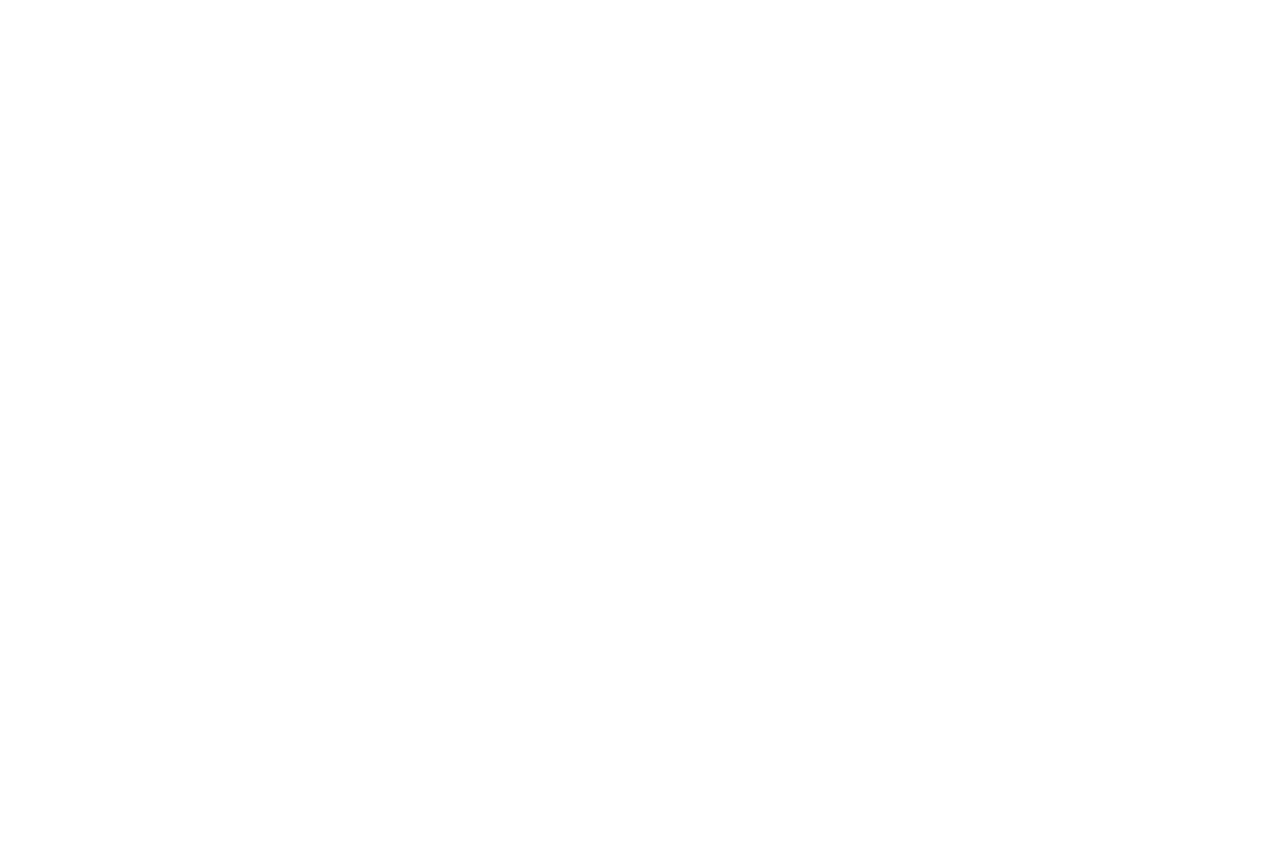
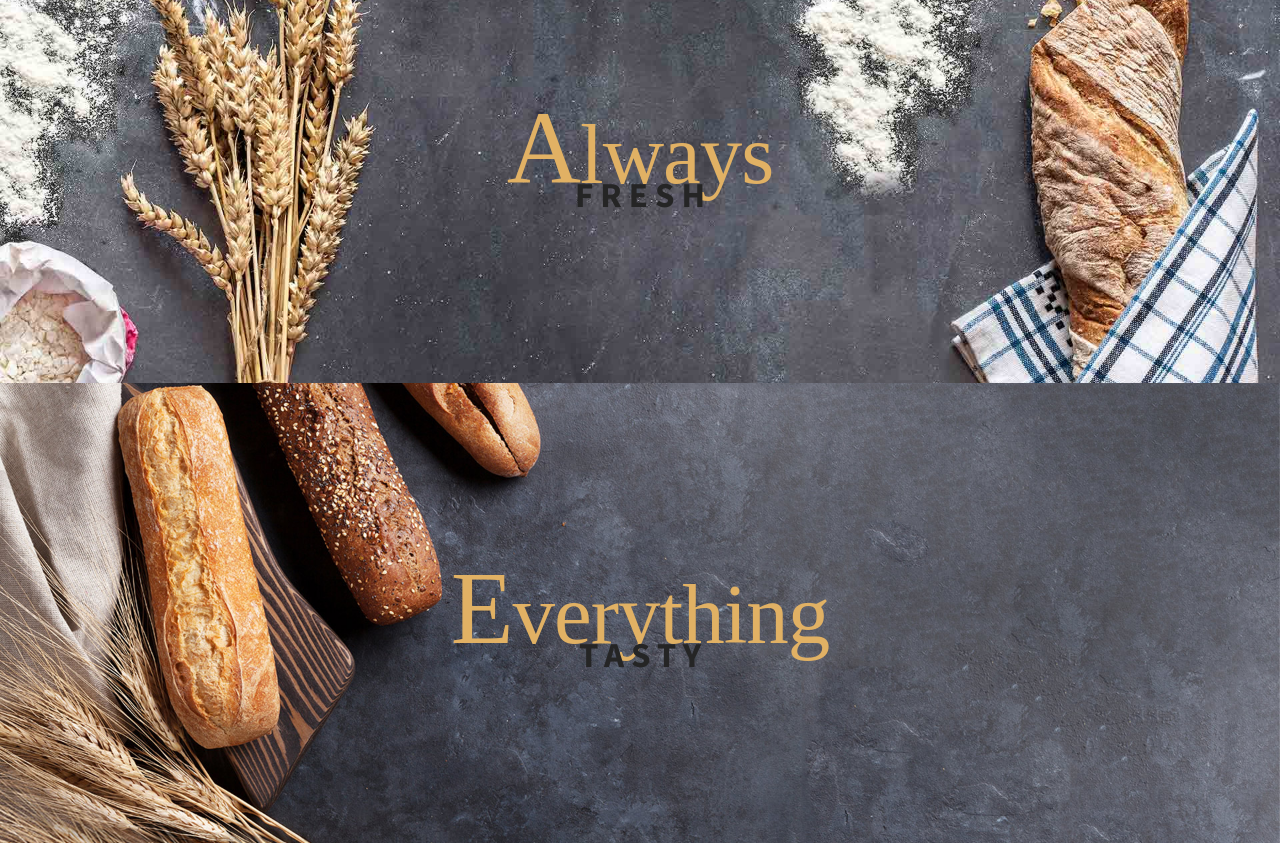
Before and after one commit to fernanda-levt/sem17_bakery, a React (Vite) app in the folder bakery/: page / in a window 1280 px wide. Shown: the part 1380-2223 px from the top of the page. Before the commit the page ends 1303 px from the top, so only its background shows below. Built offline with nearby package versions, Linux system fonts and the light colour scheme; a web font is replaced by a local one.

Commit message:
Add SubBanners

```diff
--- a/bakery/src/App.jsx
+++ b/bakery/src/App.jsx
@@ -1,6 +1,7 @@
 import Header from "./components/Header"
 import Hero from "./components/Hero"
 import Story from "./components/Story"
+import SubBanners from "./components/SubBanners"
 
 function App() {
   return (
@@ -8,6 +9,18 @@ function App() {
       <Header />
       <Hero />
       <Story />
+      <SubBanners
+        title="Always"
+        subtitle="fresh"
+        image="/public/images/tasteful-recipes.jpg"
+      />
+
+      <SubBanners
+        title="Everything"
+        subtitle="tasty"
+        image="/public/images/tasty.jpg"
+      />
+
     </div>
   )
 }
--- /dev/null
+++ b/bakery/src/components/SubBanners.jsx
@@ -0,0 +1,15 @@
+function SubBanners({ title, subtitle, image }) {
+  return (
+    <section
+      className="image-section"
+      style={{ backgroundImage: `url(${image})` }}
+    >
+      <div className="global-headline">
+        <h2 className="sub-headline">{title}</h2>
+        <h3 className="headline headline-dark">{subtitle}</h3>
+      </div>
+    </section>
+  )
+}
+
+export default SubBanners
--- a/bakery/src/index.css
+++ b/bakery/src/index.css
@@ -168,9 +168,14 @@ h1.headline {
 }
 
 .headline-dark {
-  color: var(--main-font-color-dark);
+  color: #252525;
   letter-spacing: .7rem;
   margin-right: -.7rem
+}
+
+.global-headline {
+  margin-top: 3.9rem;
+  text-align: center
 }
 
 .global-headline .sub-headline {
@@ -195,11 +200,6 @@ h1.headline {
   margin-bottom: 3rem;
 }
 
-.global-headline {
-  margin-top: 3.9rem;
-  text-align: center
-}
-
 .our-story .global-headline {
   margin-top: 6.9rem
 }
@@ -218,3 +218,14 @@ h1.headline {
 .link-info:hover {
   color: #252525;
 }
+
+/*SubBanners*/
+.image-section {
+  height: 460px;
+  width: 100%;
+  background-size: cover;
+  background-position: center;
+  display: flex;
+  align-items: center;
+  justify-content: center;
+}
```
